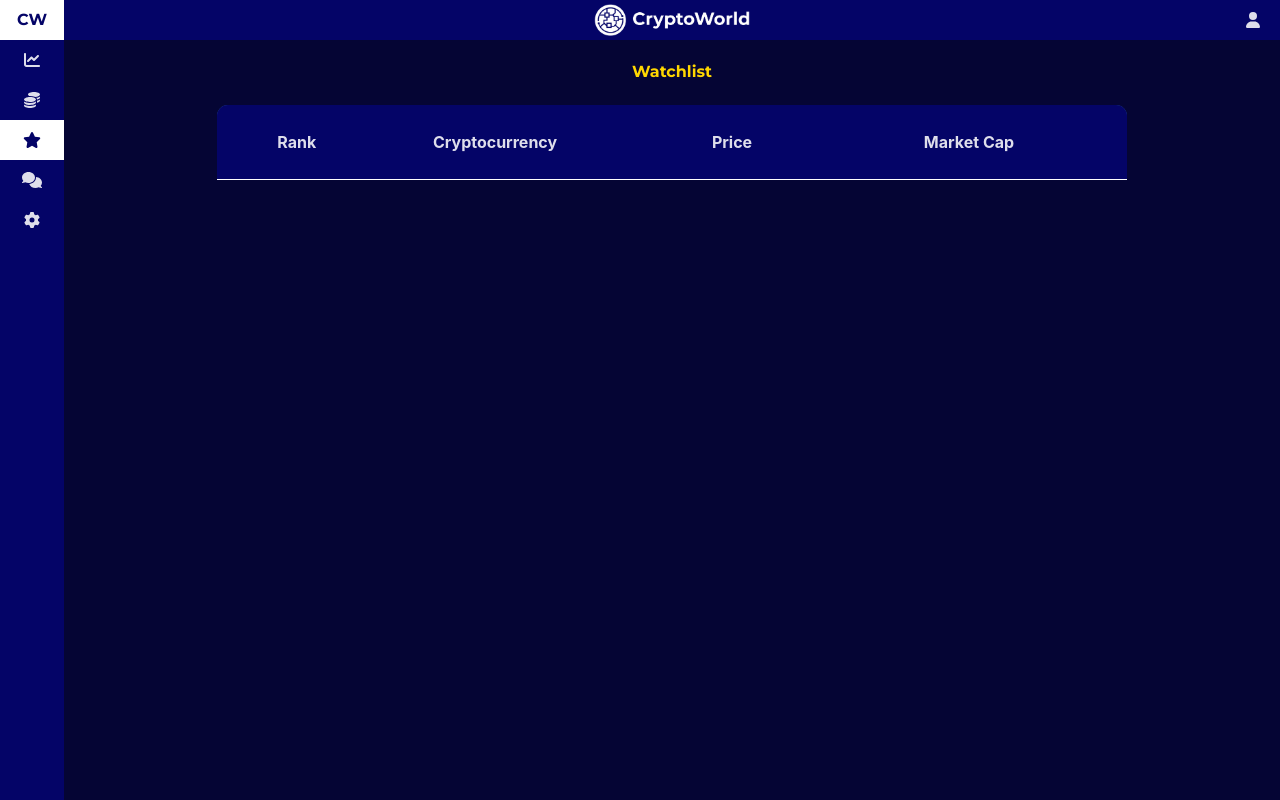
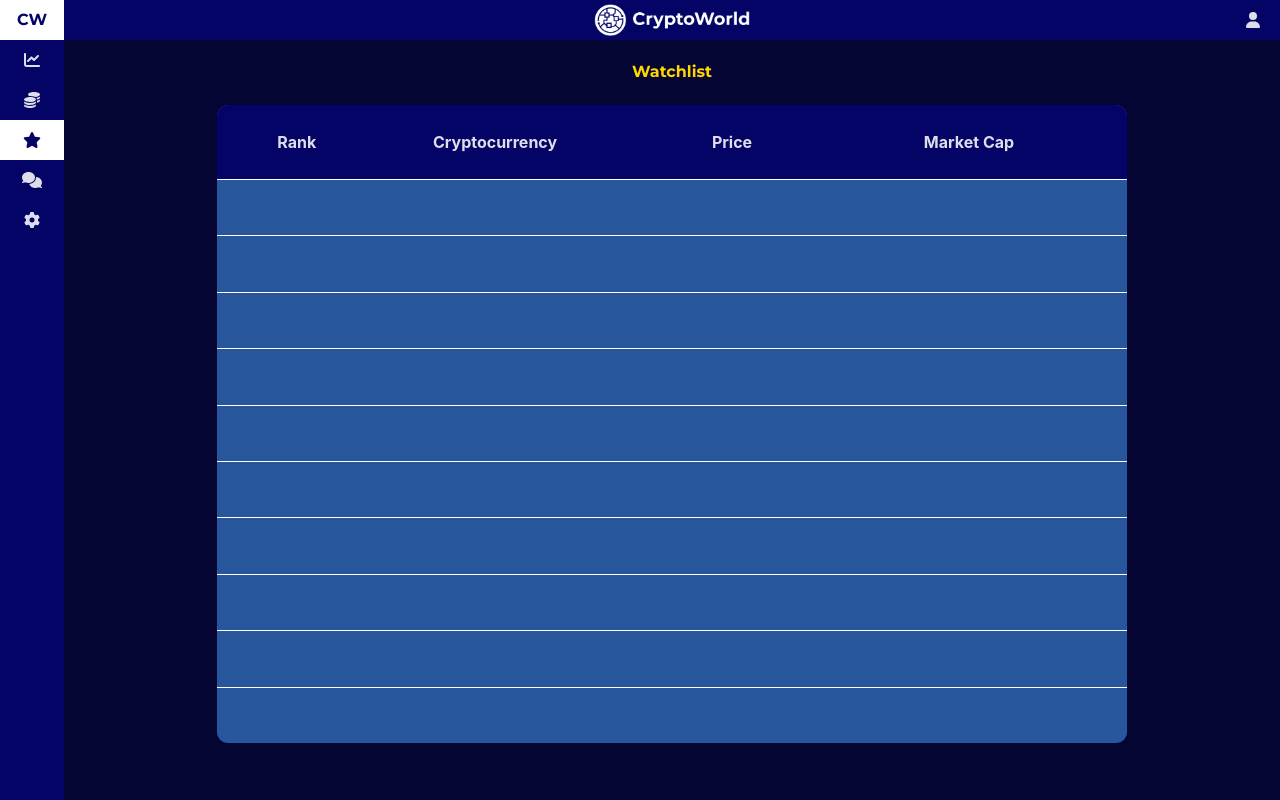
Before and after one commit to giuliogallo94/crypto-prices, a React (Vite) app: page /favorites in a window 1280 px wide. Built offline with nearby package versions, Linux system fonts and the light colour scheme; no server answers.

Commit message:
fixed: table row for Portfolio and Favorites Table

```diff
--- a/src/components/Favorites.jsx
+++ b/src/components/Favorites.jsx
@@ -145,7 +145,7 @@ export default function FavoriteList() {
               return (
                 <tr
                   key={fav.id}
-                  className="table-border-bottom text-center font-bold">
+                  className="table-border-bottom text-center font-bold h-12">
                   <td>{fav.market_cap_rank}</td>
                   <td className="flex items-center crypto-name">
                     <img src={fav.image} className="crypto-logo mr-5" alt="" />
@@ -175,6 +175,12 @@ export default function FavoriteList() {
                 </tr>
               );
             })}
+
+          {[...Array(Math.max(0, 10 - favorites.length))].map((_, index) => (
+              <tr key={`empty-${index}`} className="table-border-bottom text-center font-bold h-12">
+                <td colSpan="5" className="h-10"></td> {/* Cella vuota per occupare spazio */}
+              </tr>
+          ))}
           </tbody>
         </table>
       </div>
--- a/src/components/Portfolio.jsx
+++ b/src/components/Portfolio.jsx
@@ -226,7 +226,7 @@ export default function Favorites() {
 
                 <tr
                   key={singlePortfolioToken.id}
-                  className="table-border-bottom text-center font-bold">
+                  className="table-border-bottom text-center font-bold h-12">
                   <td>{singlePortfolioToken.market_cap_rank}</td>
                   <td className="flex items-center crypto-name">
                     <img
@@ -237,7 +237,7 @@ export default function Favorites() {
                     <h3>{singlePortfolioToken.name}</h3>
                   </td>
                   <td>{priceFormatter.format(singlePortfolioToken.price)}</td>
-                  <td className="flex flex-col">{holdingFormatter.format(singlePortfolioToken.number_of_token_owned * singlePortfolioToken.price)} <span>{parseFloat(singlePortfolioToken.number_of_token_owned).toFixed(2)} {singlePortfolioToken.symbol.toUpperCase()}</span></td>
+                  <td>{holdingFormatter.format(singlePortfolioToken.number_of_token_owned * singlePortfolioToken.price)} <br/> <span>{parseFloat(singlePortfolioToken.number_of_token_owned).toFixed(2)} {singlePortfolioToken.symbol.toUpperCase()}</span></td>
                   <td className={
                     pnl < 0 ? "down-price" : pnl > 0 ? "up-price" : ""
                   }> {(pnl > 0 ? "+" : "") + holdingFormatter.format(pnl)}</td>
@@ -251,6 +251,12 @@ export default function Favorites() {
                 </tr>
               );
             })}
+
+          {[...Array(Math.max(0, 10 - portfolio.length))].map((_, index) => (
+              <tr key={`empty-${index}`} className="table-border-bottom text-center font-bold h-12">
+                <td colSpan="6" className="h-10"></td> {/* Cella vuota per occupare spazio */}
+              </tr>
+          ))}
           </tbody>
         </table>
 
```
